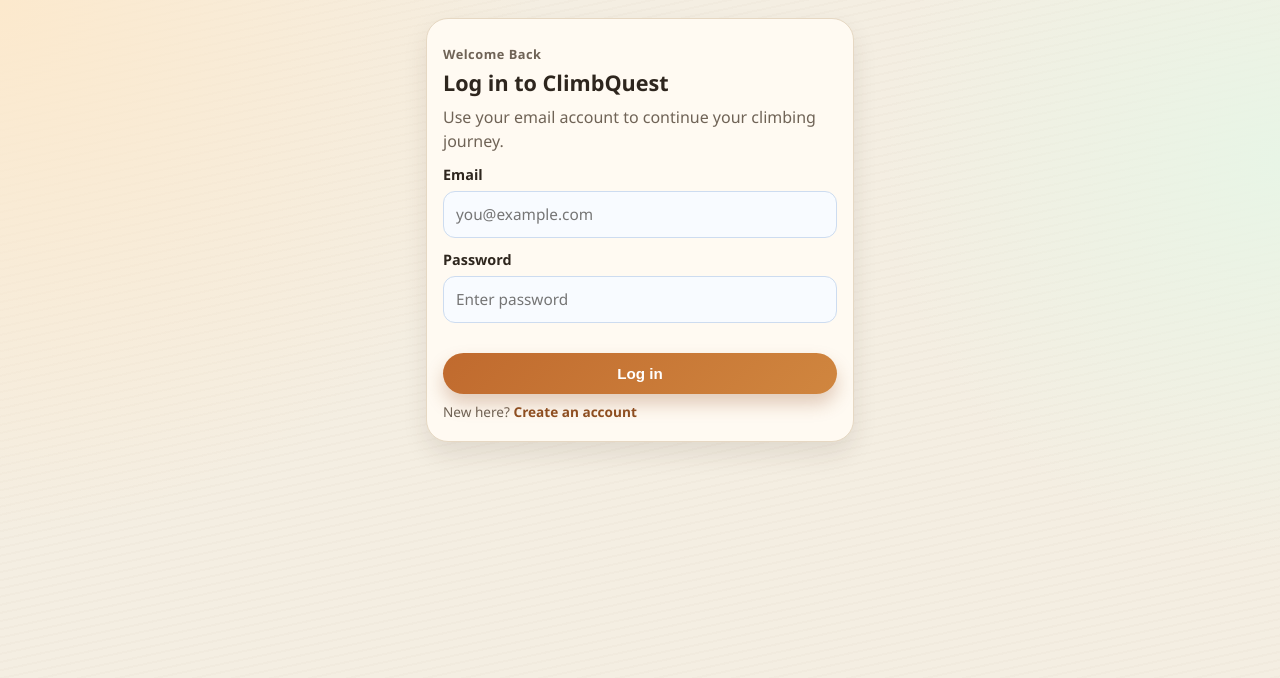
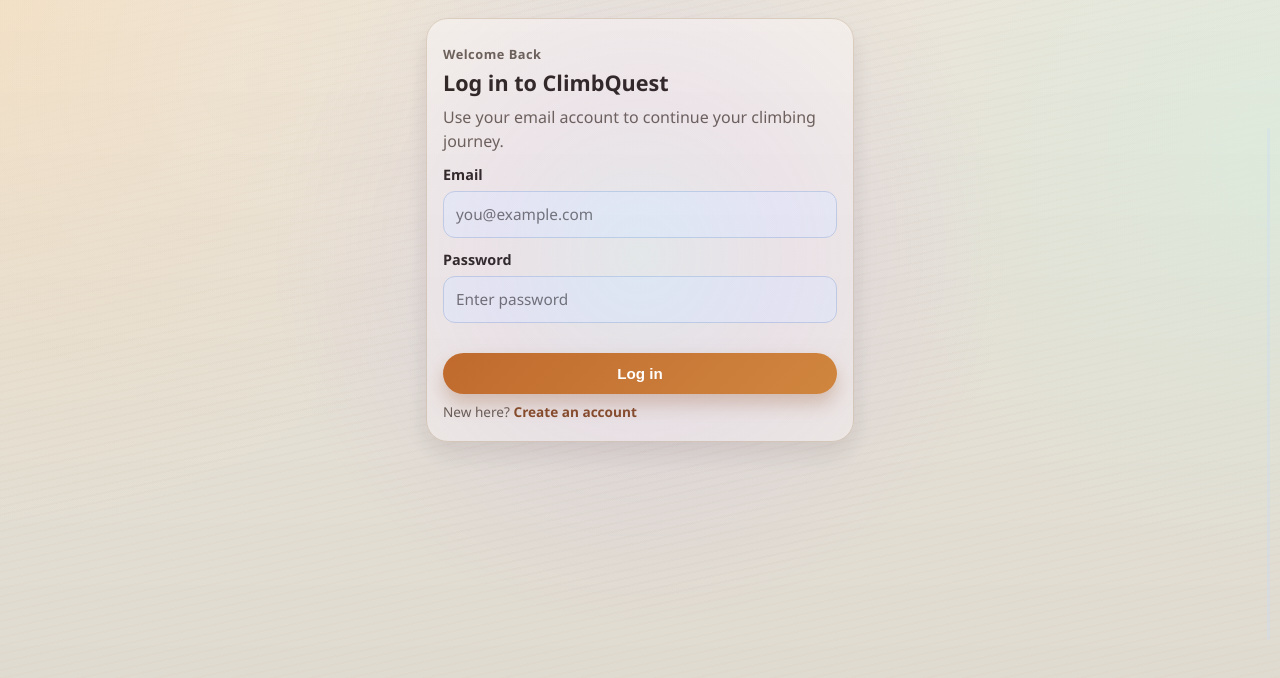
Before and after one commit to XYMMM000/CPT208-coursework, a React (Vite) app in the folder demo/: page /login in a window 1280 px wide. Shown: the top 678 px of the page. Built offline with nearby package versions, Linux system fonts and the light colour scheme; no server answers.

Commit message:
upload the whole app page

```diff
--- a/demo/src/App.jsx
+++ b/demo/src/App.jsx
@@ -1,4 +1,5 @@
-import { Navigate, Route, Routes } from "react-router-dom";
+import { useEffect, useState } from "react";
+import { Navigate, Route, Routes, useLocation } from "react-router-dom";
 import ProtectedRoute from "./components/auth/ProtectedRoute";
 import MobileAppLayout from "./components/layout/MobileAppLayout";
 import CommunityPage from "./pages/CommunityPage";
@@ -14,7 +15,69 @@ import RouteDetailPage from "./pages/RouteDetailPage";
 import SignupPage from "./pages/SignupPage";
 
 export default function App() {
+  const location = useLocation();
+  const [ambientPointer, setAmbientPointer] = useState({ x: 50, y: 32 });
+  const [globalScrollProgress, setGlobalScrollProgress] = useState(0);
+
+  const isLandingRoute = location.pathname === "/";
+
+  useEffect(() => {
+    function syncGlobalScrollProgress() {
+      const root = document.documentElement;
+      const maxScrollable = root.scrollHeight - window.innerHeight;
+      if (maxScrollable <= 0) {
+        setGlobalScrollProgress(0);
+        return;
+      }
+      const progress = (window.scrollY / maxScrollable) * 100;
+      setGlobalScrollProgress(Math.max(0, Math.min(100, progress)));
+    }
+
+    syncGlobalScrollProgress();
+    window.addEventListener("scroll", syncGlobalScrollProgress, { passive: true });
+    window.addEventListener("resize", syncGlobalScrollProgress);
+    return () => {
+      window.removeEventListener("scroll", syncGlobalScrollProgress);
+      window.removeEventListener("resize", syncGlobalScrollProgress);
+    };
+  }, [location.pathname]);
+
+  function handleAmbientPointerMove(event) {
+    setAmbientPointer({
+      x: Number(((event.clientX / window.innerWidth) * 100).toFixed(2)),
+      y: Number(((event.clientY / window.innerHeight) * 100).toFixed(2))
+    });
+  }
+
+  function handleAmbientPointerLeave() {
+    setAmbientPointer({ x: 50, y: 32 });
+  }
+
+  function handleAmbientTouchMove(event) {
+    const touch = event.touches?.[0];
+    if (!touch) return;
+    setAmbientPointer({
+      x: Number(((touch.clientX / window.innerWidth) * 100).toFixed(2)),
+      y: Number(((touch.clientY / window.innerHeight) * 100).toFixed(2))
+    });
+  }
+
   return (
+    <div
+      className={`cq-global-interaction-shell ${isLandingRoute ? "cq-global-interaction-shell-landing" : ""}`}
+      onMouseMove={handleAmbientPointerMove}
+      onMouseLeave={handleAmbientPointerLeave}
+      onTouchMove={handleAmbientTouchMove}
+      style={{
+        "--cq-global-pointer-x": `${ambientPointer.x}%`,
+        "--cq-global-pointer-y": `${ambientPointer.y}%`,
+        "--cq-global-scroll-progress": `${globalScrollProgress}%`
+      }}
+    >
+      <div className="cq-global-progress-rail" aria-hidden="true">
+        <span className="cq-global-progress-fill" />
+      </div>
+
       <Routes>
         {/* Public pages without bottom tab navigation */}
         <Route path="/" element={<LandingPage />} />
@@ -42,5 +105,6 @@ export default function App() {
         {/* Any unknown URL redirects back to landing */}
         <Route path="*" element={<Navigate to="/" replace />} />
       </Routes>
+    </div>
   );
 }
--- a/demo/src/pages/LandingPage.jsx
+++ b/demo/src/pages/LandingPage.jsx
@@ -161,7 +161,7 @@ export default function LandingPage() {
       }}
     >
       <div className="cq-landing-progress-rail" aria-hidden="true">
-        <span className="cq-landing-scroll-progress-fill" />
+        <span className="cq-landing-progress-fill" />
       </div>
 
       <div className="cq-landing-page cq-landing-page-scroll">
--- a/demo/src/styles/climbquest.css
+++ b/demo/src/styles/climbquest.css
@@ -48,9 +48,88 @@ body {
     var(--cq-bg);
 }
 
+/* Global immersive interaction shell (inspired by cinematic interactive sites) */
+.cq-global-interaction-shell {
+  position: relative;
+  min-height: 100vh;
+  overflow-x: hidden;
+}
+
+.cq-global-interaction-shell::before {
+  content: "";
+  position: fixed;
+  inset: 0;
+  z-index: 0;
+  pointer-events: none;
+  background:
+    radial-gradient(
+      circle at var(--cq-global-pointer-x, 50%) var(--cq-global-pointer-y, 32%),
+      rgba(119, 188, 255, 0.12) 0%,
+      rgba(142, 103, 245, 0.08) 18%,
+      rgba(24, 33, 47, 0) 44%
+    ),
+    linear-gradient(180deg, rgba(12, 18, 29, 0.04), rgba(7, 12, 20, 0.09));
+  transition: background-position 160ms ease;
+}
+
+.cq-global-interaction-shell::after {
+  content: "";
+  position: fixed;
+  inset: 0;
+  z-index: 0;
+  pointer-events: none;
+  background: radial-gradient(circle at 20% 10%, rgba(255, 255, 255, 0.06), transparent 28%);
+  mix-blend-mode: soft-light;
+}
+
+.cq-global-interaction-shell-landing::before,
+.cq-global-interaction-shell-landing::after {
+  display: none;
+}
+
+.cq-global-progress-rail {
+  position: fixed;
+  right: 10px;
+  top: 16vh;
+  width: 3px;
+  height: 64vh;
+  border-radius: 999px;
+  background: rgba(203, 218, 242, 0.36);
+  z-index: 3;
+  pointer-events: none;
+}
+
+.cq-global-progress-fill {
+  position: absolute;
+  inset: 0 auto auto 0;
+  width: 100%;
+  height: var(--cq-global-scroll-progress, 0%);
+  border-radius: inherit;
+  background: linear-gradient(180deg, #3e97ff, #8d67f5 55%, #2fa87f 100%);
+  box-shadow:
+    0 0 9px rgba(62, 151, 255, 0.42),
+    0 0 18px rgba(141, 103, 245, 0.32);
+  transition: height 120ms linear;
+}
+
+.cq-global-interaction-shell-landing .cq-global-progress-rail {
+  display: none;
+}
+
+@media (max-width: 960px) {
+  .cq-global-progress-rail {
+    display: none;
+  }
+}
+
 a {
   color: inherit;
   text-decoration: none;
+}
+
+#root > * {
+  position: relative;
+  z-index: 1;
 }
 
 /* Shared app shell for pages that contain bottom navigation */
@@ -2024,8 +2103,8 @@ a {
 }
 
 .cq-welcome-cover-core {
-  display: grid;
   position: relative;
+  display: grid;
   gap: 12px;
   justify-items: center;
   padding: 20px 16px;
@@ -2712,6 +2791,75 @@ a {
   box-shadow: 0 14px 22px rgba(22, 32, 51, 0.09);
 }
 
+/* Unified interaction feedback across core cards and panels */
+.cq-page-card,
+.cq-home-header,
+.cq-home-quest-card,
+.cq-home-coach-card,
+.cq-home-feed-card,
+.cq-route-card,
+.cq-community-card,
+.cq-profile-card,
+.cq-detail-header,
+.cq-detail-card,
+.cq-create-header,
+.cq-create-form,
+.cq-create-preview,
+.cq-wall-selection-card {
+  transition:
+    transform 220ms cubic-bezier(0.2, 0.8, 0.2, 1),
+    box-shadow 220ms cubic-bezier(0.2, 0.8, 0.2, 1),
+    border-color 220ms ease;
+}
+
+@media (hover: hover) and (pointer: fine) {
+  .cq-page-card:hover,
+  .cq-home-header:hover,
+  .cq-home-quest-card:hover,
+  .cq-home-coach-card:hover,
+  .cq-home-feed-card:hover,
+  .cq-route-card:hover,
+  .cq-community-card:hover,
+  .cq-profile-card:hover,
+  .cq-detail-header:hover,
+  .cq-detail-card:hover,
+  .cq-create-header:hover,
+  .cq-create-form:hover,
+  .cq-create-preview:hover,
+  .cq-wall-selection-card:hover {
+    transform: translateY(-2px);
+    box-shadow: 0 16px 28px rgba(25, 35, 55, 0.14);
+    border-color: #bdd5f4;
+  }
+}
+
+.cq-primary-btn,
+.cq-secondary-btn,
+.cq-discover-option-btn,
+.cq-tab-item {
+  transition:
+    transform 180ms cubic-bezier(0.2, 0.8, 0.2, 1),
+    box-shadow 180ms cubic-bezier(0.2, 0.8, 0.2, 1),
+    background 180ms ease;
+}
+
+.cq-primary-btn:active,
+.cq-secondary-btn:active,
+.cq-discover-option-btn:active {
+  transform: scale(0.985);
+}
+
+.cq-bottom-nav {
+  box-shadow:
+    0 12px 24px rgba(18, 35, 63, 0.12),
+    0 0 0 1px rgba(205, 224, 248, 0.8);
+  backdrop-filter: blur(10px);
+}
+
+.cq-tab-item-active {
+  box-shadow: 0 8px 16px rgba(35, 127, 242, 0.28);
+}
+
 .cq-feature-card h3 {
   margin: 0;
   font-size: 1.03rem;
```
Lines whose indentation alone changed are shown as unchanged.
